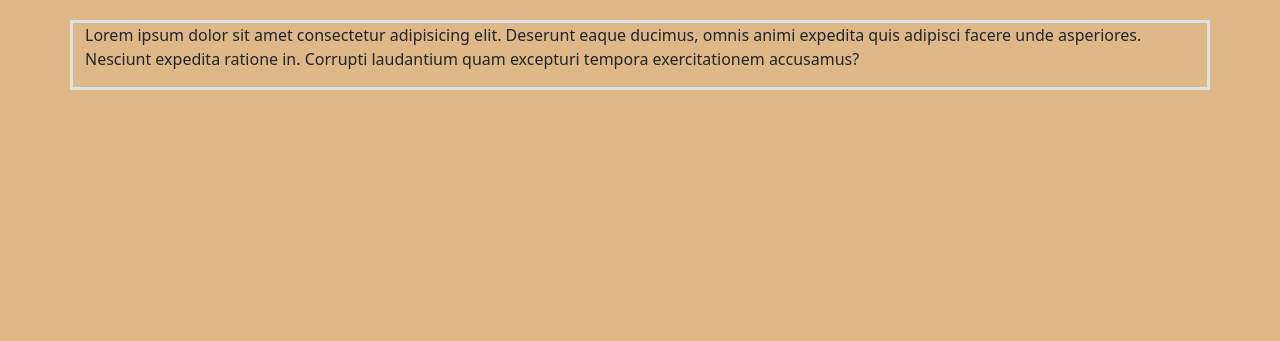
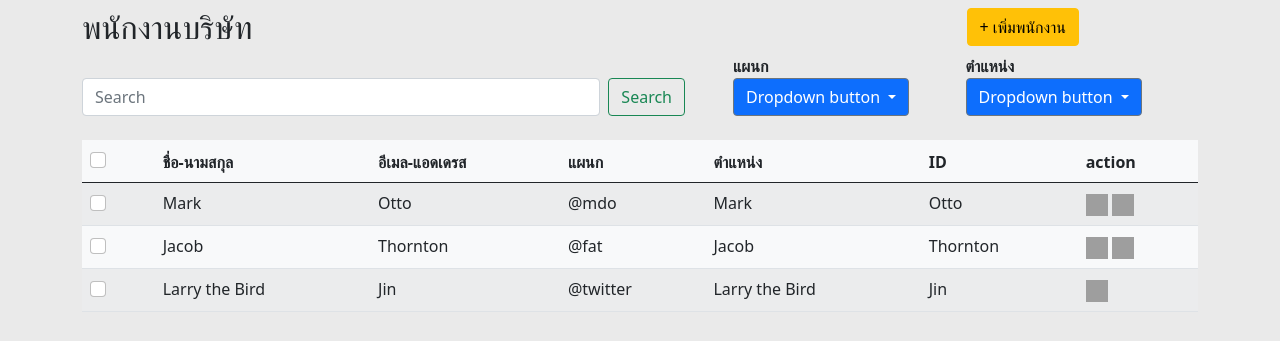
Before and after one commit to Boonyarit2442/MiniProject_PU, a PHP site: page /view/Employee/employee_page.php in a window 1280 px wide. Shown: the part 64-405 px from the top of the page. Run offline with PHP 8.4, Linux system fonts and the light colour scheme; grey boxes are pictures that could not be loaded.

Commit message:
Up_Regisration_Page

```diff
--- a/view/Employee/employee_page.php
+++ b/view/Employee/employee_page.php
@@ -1,23 +1,152 @@
 <!DOCTYPE html>
 <html lang="en">
+
 <head>
     <meta charset="UTF-8">
     <meta name="viewport" content="width=device-width, initial-scale=1.0">
-    <title>Document</title>
-    <link href="https://cdn.jsdelivr.net/npm/bootstrap@5.0.2/dist/css/bootstrap.min.css" rel="stylesheet"
+    <title>Employee</title>
+    <link rel="stylesheet" href="styles_emp.css">
+    <!--link rel="stylesheet" href="https://www.w3schools.com/w3css/4/w3.css"-->
+    <!--<link href="https://cdn.jsdelivr.net/npm/bootstrap@5.0.2/dist/css/bootstrap.min.css" rel="stylesheet"
     integrity="sha384-EVSTQN3/azprG1Anm3QDgpJLIm9Nao0Yz1ztcQTwFspd3yD65VohhpuuCOmLASjC" crossorigin="anonymous">
-    <link rel="stylesheet" href="styles_emp.css">
-    <script src="https://cdn.jsdelivr.net/npm/bootstrap@5.0.2/dist/js/bootstrap.bundle.min.js"
+  <script src="https://cdn.jsdelivr.net/npm/bootstrap@5.0.2/dist/js/bootstrap.bundle.min.js"
     integrity="sha384-MrcW6ZMFYlzcLA8Nl+NtUVF0sA7MsXsP1UyJoMp4YLEuNSfAP+JcXn/tWtIaxVXM"
-    crossorigin="anonymous"></script>
+    crossorigin="anonymous"></script>-->
+
 </head>
+
 <body>
     <?php require_once('../../layout/_layout.php')?>
-
-    <div class="container border border-3" style="margin-top:20px;">
-        <div>
-            <p>Lorem ipsum dolor sit amet consectetur adipisicing elit. Deserunt eaque ducimus, omnis animi expedita quis adipisci facere unde asperiores. Nesciunt expedita ratione in. Corrupti laudantium quam excepturi tempora exercitationem accusamus?</p>
-        <div>
+    <!-- ตำแหน่ง และ serth -->
+    <div class="container ">
+        <div class="row">
+            <div class="col col-7 ">
+                <h2 class=" mt-2 mb-2">พนักงานบริษัท</h2>
+            </div>
+            <div class="col ps-0 pe-0"></div>
+            <div class="col ps-0 " >
+                <a class="btn btn-warning mt-2" href="#" role="button">+ เพิ่มพนักงาน</a>
+            </div>
+        </div>
+        <div class="container  ">
+            <div class="row">
+                <div class="col ps-0 pe-5 col-7">
+                    <label></label>
+                    <form class="d-flex">
+                        <input class="form-control me-2" type="search" placeholder="Search" aria-label="Search">
+                        <button class="btn btn-outline-success" type="submit">Search</button>
+                    </form>
+                </div>
+                <div class="col ps-0">
+                    <label class="fw-bold">แผนก</label>
+                    <div class="dropdown ">
+                        <button class="btn btn-secondary dropdown-toggle bg-primary" type="button" id="dropdownMenuButton"
+                            data-bs-toggle="dropdown" aria-expanded="false">
+                            Dropdown button
+                        </button>
+                        <ul class="dropdown-menu " aria-labelledby="dropdownMenuButton">
+                            <li><a class="dropdown-item" href="#">Action</a></li>
+                            <li><a class="dropdown-item" href="#">Another action</a></li>
+                            <li><a class="dropdown-item" href="#">Something else here</a></li>
+                        </ul>
+                    </div>
+                </div>
+                <div class="col ps-0 ">
+                    <label class="fw-bold">ตำแหน่ง</label>
+                    <div class="dropdown">
+                        <button class="btn btn-secondary dropdown-toggle bg-primary" type="button" id="dropdownMenuButton"
+                            data-bs-toggle="dropdown" aria-expanded="false">
+                            Dropdown button
+                        </button>
+                        <ul class="dropdown-menu" aria-labelledby="dropdownMenuButton">
+                            <li><a class="dropdown-item" href="#">Action</a></li>
+                            <li><a class="dropdown-item" href="#">Another action</a></li>
+                            <li><a class="dropdown-item" href="#">Something else here</a></li>
+                        </ul>
+                    </div>
+                </div>
+            </div>
+        </div>
+    </div>
+    <!-- Table -->
+    <div class="container ">
+        <table class="table table-striped mt-4 bg-light">
+            <thead>
+                <tr>
+                    <th scope="col">
+                        <div class="form-check ">
+                            <input class="form-check-input " type="checkbox" value="" id="flexCheckIndeterminate">
+                        </div>
+                    </th>
+                    <th scope="col">ชื่อ-นามสกุล</th>
+                    <th scope="col">อีเมล-แอดเดรส</th>
+                    <th scope="col">แผนก</th>
+                    <th scope="col">ตำแหน่ง</th>
+                    <th scope="col">ID</th>
+                    <th scope="col">action</th>
+                </tr>
+            </thead>
+            <tbody>
+                <tr>
+                    <td scope="row">
+                        <div class="form-check ">
+                            <input class="form-check-input " type="checkbox" value="" id="flexCheckIndeterminate">
+                        </div>
+                    </td>
+                    <td>Mark</td>
+                    <td>Otto</td>
+                    <td>@mdo</td>
+                    <td>Mark</td>
+                    <td>Otto</td>
+                    <td>
+                        <a href="#">
+                            <img src="https://cdn-icons-png.flaticon.com/128/1828/1828270.png" width="22" height="22">
+                        </a>
+                        <a href="#">
+                            <img src="https://cdn-icons-png.flaticon.com/128/2496/2496733.png" width="22" height="22">
+                        </a>
+                    </td>
+                </tr>
+                <tr>
+                    <td scope="row">
+                        <div class="form-check ">
+                            <input class="form-check-input " type="checkbox" value="" id="flexCheckIndeterminate">
+                        </div>
+                    </td>
+                    <td>Jacob</td>
+                    <td>Thornton</td>
+                    <td>@fat</td>
+                    <td>Jacob</td>
+                    <td>Thornton</td>
+                    <td>
+                        <a href="#">
+                            <img src="https://cdn-icons-png.flaticon.com/128/1828/1828270.png" width="22" height="22">
+                        </a>
+                        <a href="#">
+                            <img src="https://cdn-icons-png.flaticon.com/128/2496/2496733.png" width="22" height="22">
+                        </a>
+                    </td>
+                </tr>
+                <tr>
+                    <td scope="row">
+                        <div class="form-check ">
+                            <input class="form-check-input " type="checkbox" value="" id="flexCheckIndeterminate">
+                        </div>
+                    </td>
+                    <td>Larry the Bird</td>
+                    <td>Jin</td>
+                    <td>@twitter</td>
+                    <td>Larry the Bird</td>
+                    <td>Jin</td>
+                    <td>
+                        <a href="#">
+                            <img src="https://cdn-icons-png.flaticon.com/128/1828/1828270.png" width="22" height="22">
+                        </a>
+                    </td>
+                </tr>
+            </tbody>
+        </table>
     </div>
 </body>
+
 </html>
--- a/view/Employee/styles_emp.css
+++ b/view/Employee/styles_emp.css
@@ -1,3 +1,12 @@
 html , body{
-    background-color: burlywood;
+    box-sizing:border-box ;
+    background-color: #EAEAEA;
 }
+
+a:link {
+    text-decoration: none;
+  }
+
+button .dropdown-toggle{
+    background-color:   #8d1e1e;
+}
```
Also changed, not shown: view/Employee/registration_emp.php (added, +115 -0 lines), view/Employee/styles_reg.css (added, +152 -0 lines).
